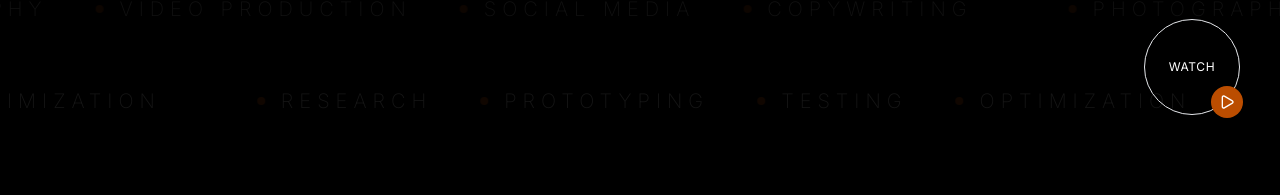
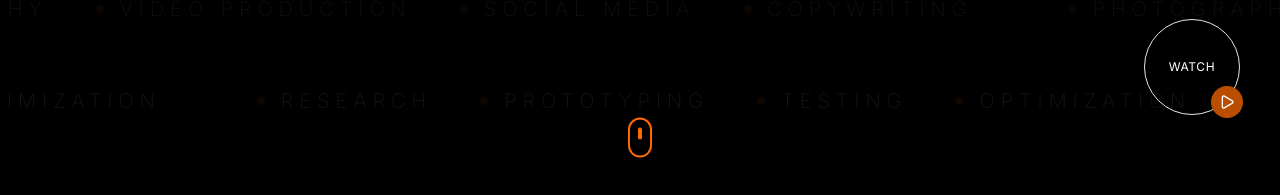
Before and after one commit to matfaisall/personal-branding, a Next.js app: page / in a window 1280 px wide. Shown: the part 605-800 px from the top of the page. Built offline with nearby package versions, Linux system fonts and the light colour scheme.

Commit message:
feat : add scroll indicator

```diff
--- a/src/app/page.tsx
+++ b/src/app/page.tsx
@@ -10,6 +10,7 @@ import {
 } from './(homepage)/components';
 import RotatingCircleText from '@/assets/icons/RotatingCircleText';
 import CTAPlayButton from '@/assets/icons/CTAPlayButton';
+import ScrollIndicator from '@/elements/scroll-indicator';
 
 // this is the main page
 export default function Home() {
@@ -25,6 +26,8 @@ export default function Home() {
         <RotatingCircleText />
         {/* badges: bottom right corner */}
         <CTAPlayButton />
+
+        <ScrollIndicator />
       </div>
 
       {/* about section */}
--- /dev/null
+++ b/src/elements/scroll-indicator/index.tsx
@@ -0,0 +1,19 @@
+'use client';
+
+import { motion } from 'motion/react';
+
+const ScrollIndicator = () => {
+  return (
+    <motion.div
+      animate={{ y: [0, 20, 0] }}
+      transition={{ repeat: Infinity, duration: 2 }}
+      className="absolute bottom-10 left-1/2 -translate-x-1/2 transform"
+    >
+      <div className="flex h-10 w-6 justify-center rounded-full border-2 border-orange-500">
+        <div className="mt-2 h-3 w-1 rounded-full bg-orange-500" />
+      </div>
+    </motion.div>
+  );
+};
+
+export default ScrollIndicator;
```
